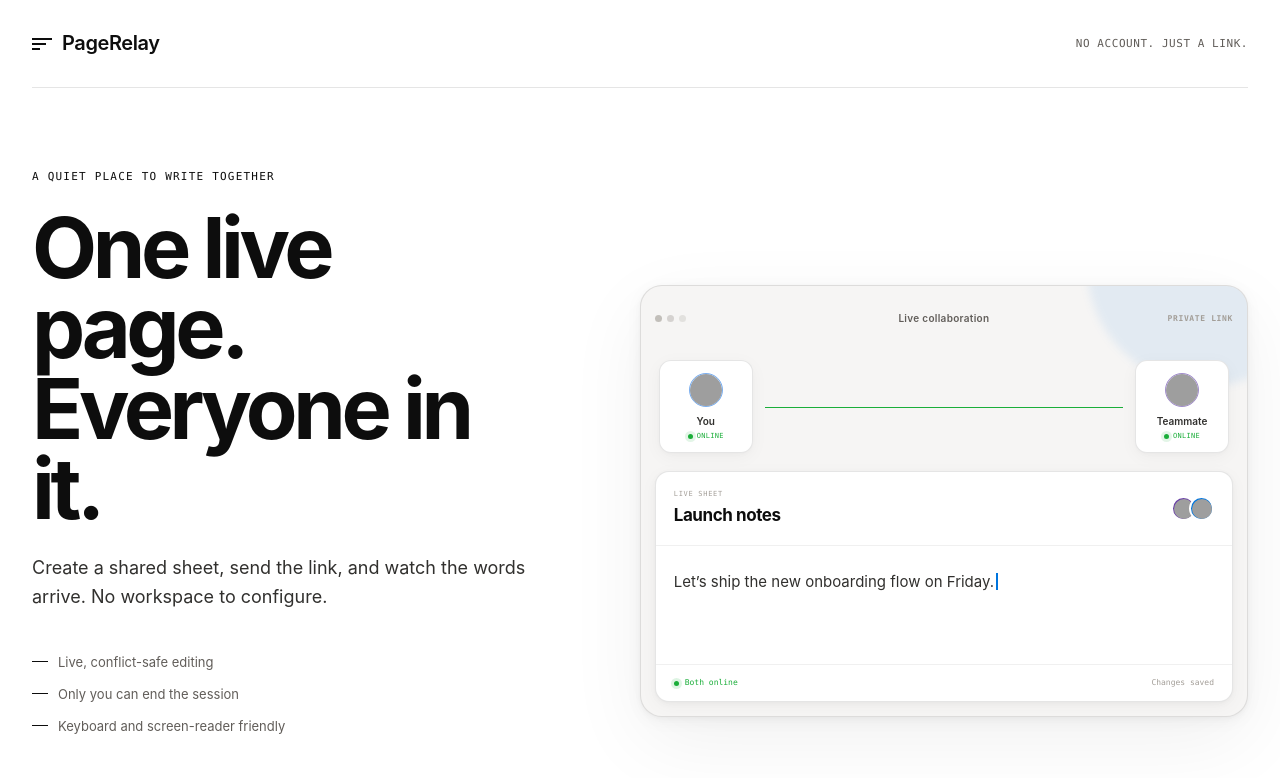
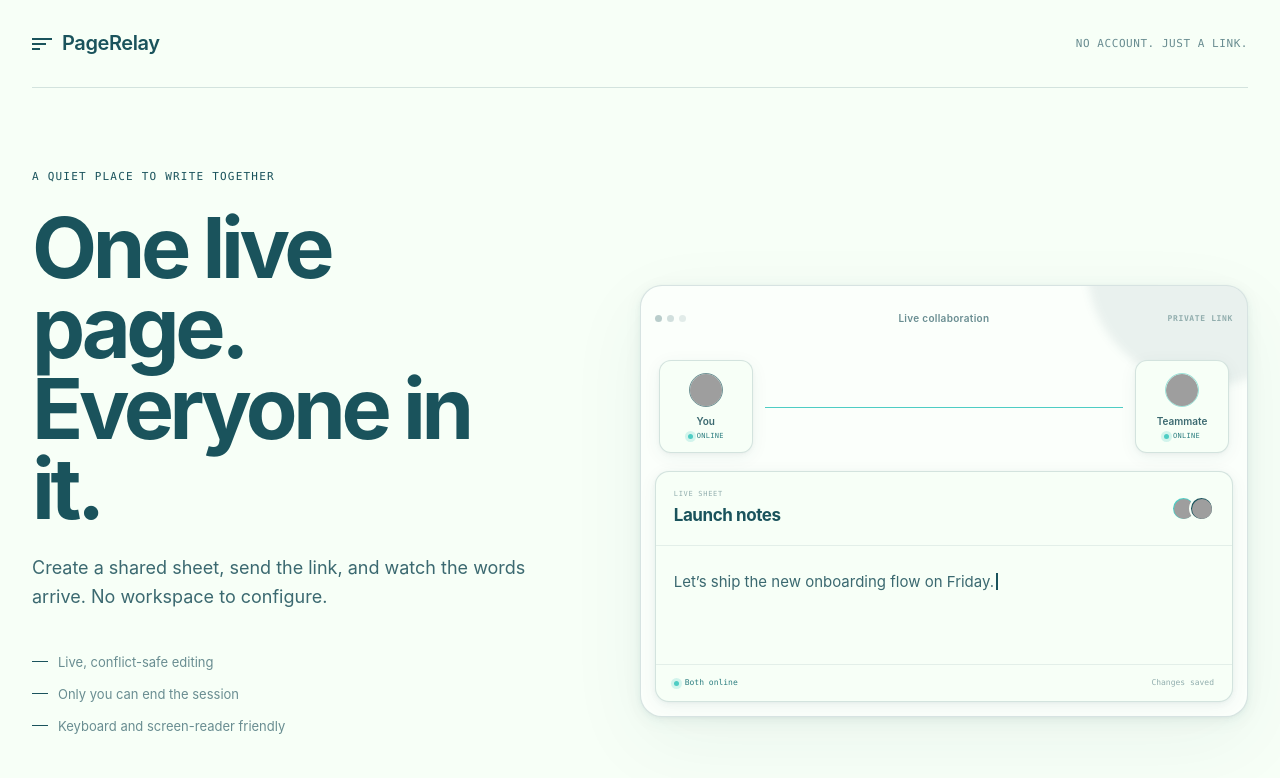
Before and after one commit to devShaik010/PageRelay, a Next.js app in the folder apps/web/: page / in a window 1280 px wide. Shown: the top 778 px of the page. Built offline with nearby package versions, Linux system fonts and the light colour scheme; no server answers; grey boxes are pictures that could not be loaded.

Commit message:
Apply Oceanic Cactus color system

```diff
--- a/apps/web/app/globals.css
+++ b/apps/web/app/globals.css
@@ -1,40 +1,47 @@
 :root {
-  --bg: #ffffff;
-  --surface: #f6f5f4;
-  --surface-warm: #f6f5f4;
-  --fg: rgba(0, 0, 0, 0.95);
-  --fg-2: #31302e;
-  --muted: #615d59;
-  --meta: #a39e98;
-  --border: rgba(0, 0, 0, 0.1);
-  --border-soft: rgba(0, 0, 0, 0.06);
-  --accent: #0075de;
-  --accent-on: #ffffff;
-  --accent-hover: #005bab;
-  --success: #1aae39;
-  --warn: #dd5b00;
-  --danger: #dc2626;
-  --profile-1: #0075de;
-  --profile-2: #6940a5;
-  --profile-3: #d9730d;
-  --profile-4: #ad1a72;
-  --profile-5: #0f7b6c;
-  --profile-6: #9f6b53;
+  --cactus-deep: #1a535c;
+  --cactus-mint: #4ecdc4;
+  --cactus-cream: #f7fff7;
+  --cactus-coral: #ff6b6b;
+  --cactus-sun: #ffe66d;
+  --bg: var(--cactus-cream);
+  --surface: color-mix(in oklab, var(--cactus-cream), white 48%);
+  --surface-warm: color-mix(in oklab, var(--cactus-sun), var(--cactus-cream) 88%);
+  --fg: var(--cactus-deep);
+  --fg-2: color-mix(in oklab, var(--cactus-deep), var(--cactus-cream) 14%);
+  --muted: color-mix(in oklab, var(--cactus-deep), var(--cactus-cream) 36%);
+  --meta: color-mix(in oklab, var(--cactus-deep), var(--cactus-cream) 55%);
+  --border: color-mix(in oklab, var(--cactus-deep), transparent 84%);
+  --border-soft: color-mix(in oklab, var(--cactus-deep), transparent 91%);
+  --accent: var(--cactus-deep);
+  --accent-on: var(--cactus-cream);
+  --accent-hover: color-mix(in oklab, var(--cactus-deep), var(--cactus-mint) 22%);
+  --success: color-mix(in srgb, var(--cactus-mint) 35%, var(--cactus-deep));
+  --success-fill: var(--cactus-mint);
+  --warn: color-mix(in srgb, var(--cactus-sun) 25%, var(--cactus-deep));
+  --warn-fill: var(--cactus-sun);
+  --danger: color-mix(in srgb, var(--cactus-coral) 60%, var(--cactus-deep));
+  --profile-1: var(--cactus-deep);
+  --profile-2: var(--cactus-mint);
+  --profile-3: var(--cactus-coral);
+  --profile-4: color-mix(in oklab, var(--cactus-sun), var(--cactus-deep) 22%);
+  --profile-5: color-mix(in oklab, var(--cactus-mint), var(--cactus-deep) 45%);
+  --profile-6: color-mix(in oklab, var(--cactus-coral), var(--cactus-deep) 35%);
   --font-display: "Inter", -apple-system, BlinkMacSystemFont, "Segoe UI", Helvetica, Arial, sans-serif;
   --font-body: "Inter", -apple-system, BlinkMacSystemFont, "Segoe UI", Helvetica, Arial, sans-serif;
   --font-mono: "SF Mono", ui-monospace, Menlo, monospace;
-  --focus-ring: 0 0 0 3px rgba(9, 127, 232, 0.3);
+  --focus-ring: 0 0 0 3px color-mix(in oklab, var(--cactus-mint), transparent 48%);
   --elev-raised:
-    rgba(0, 0, 0, 0.04) 0 4px 18px,
-    rgba(0, 0, 0, 0.027) 0 2px 7.85px,
-    rgba(0, 0, 0, 0.02) 0 0.8px 2.93px,
-    rgba(0, 0, 0, 0.01) 0 0.175px 1.04px;
-  --glass: rgba(255, 255, 255, 0.76);
-  --glass-border: rgba(255, 255, 255, 0.72);
+    color-mix(in oklab, var(--cactus-deep), transparent 94%) 0 4px 18px,
+    color-mix(in oklab, var(--cactus-deep), transparent 96%) 0 2px 7.85px,
+    color-mix(in oklab, var(--cactus-deep), transparent 97%) 0 0.8px 2.93px,
+    color-mix(in oklab, var(--cactus-deep), transparent 98%) 0 0.175px 1.04px;
+  --glass: color-mix(in oklab, var(--cactus-cream), transparent 18%);
+  --glass-border: color-mix(in oklab, var(--cactus-cream), white 45%);
   --glass-shadow:
-    rgba(0, 0, 0, 0.08) 0 18px 45px,
-    rgba(0, 0, 0, 0.04) 0 2px 8px,
-    rgba(0, 0, 0, 0.08) 0 0 0 1px;
+    color-mix(in oklab, var(--cactus-deep), transparent 88%) 0 18px 45px,
+    color-mix(in oklab, var(--cactus-deep), transparent 94%) 0 2px 8px,
+    color-mix(in oklab, var(--cactus-deep), transparent 90%) 0 0 0 1px;
   --motion-fast: 150ms;
   --motion-base: 200ms;
   --ease-standard: cubic-bezier(0.2, 0, 0, 1);
@@ -562,8 +569,8 @@
   width: 5px;
   height: 5px;
   border-radius: 50%;
-  background: var(--success);
-  box-shadow: 0 0 0 3px color-mix(in oklab, var(--success), transparent 86%);
+  background: var(--success-fill);
+  box-shadow: 0 0 0 3px color-mix(in oklab, var(--success-fill), transparent 78%);
 }
 
 .person-a .online-label i {
@@ -586,8 +593,8 @@
 
 .live-demo[data-stage="joined"] .person-b .online-label i,
 .live-demo[data-stage="typing"] .person-b .online-label i {
-  background: var(--success);
-  box-shadow: 0 0 0 3px color-mix(in oklab, var(--success), transparent 86%);
+  background: var(--success-fill);
+  box-shadow: 0 0 0 3px color-mix(in oklab, var(--success-fill), transparent 78%);
   animation: online-pulse 1.9s ease-in-out infinite;
 }
 
@@ -611,7 +618,7 @@
   width: 100%;
   height: 100%;
   transform: translateX(-100%);
-  background: var(--success);
+  background: var(--success-fill);
   content: "";
   transition: transform 500ms var(--ease-standard);
 }
@@ -1202,10 +1209,10 @@
 @keyframes online-pulse {
   0%,
   100% {
-    box-shadow: 0 0 0 3px color-mix(in oklab, var(--success), transparent 88%);
+    box-shadow: 0 0 0 3px color-mix(in oklab, var(--success-fill), transparent 78%);
   }
   50% {
-    box-shadow: 0 0 0 6px color-mix(in oklab, var(--success), transparent 96%);
+    box-shadow: 0 0 0 6px color-mix(in oklab, var(--success-fill), transparent 90%);
   }
 }
 
@@ -1377,13 +1384,14 @@
   width: 6px;
   height: 6px;
   border-radius: 50%;
-  background: var(--success);
-  box-shadow: 0 0 0 4px color-mix(in oklab, var(--success), transparent 89%);
+  background: var(--success-fill);
+  box-shadow: 0 0 0 4px color-mix(in oklab, var(--success-fill), transparent 82%);
 }
 
 .status-offline i,
 .status-reconnecting i {
-  background: var(--warn);
+  background: var(--warn-fill);
+  box-shadow: 0 0 0 4px color-mix(in oklab, var(--warn-fill), transparent 78%);
 }
 
 .status-saving i,
@@ -1515,7 +1523,7 @@
   height: 6px;
   flex: 0 0 auto;
   border-radius: 50%;
-  background: var(--success);
+  background: var(--success-fill);
 }
 
 .people-list {
@@ -1894,11 +1902,11 @@
 .danger-button {
   border-color: var(--danger);
   background: var(--danger);
-  color: var(--bg);
+  color: var(--cactus-cream);
 }
 
 .danger-button:hover {
-  background: color-mix(in oklab, var(--danger), black 10%);
+  background: color-mix(in oklab, var(--danger), var(--cactus-deep) 16%);
 }
 
 .error-toast {
```
